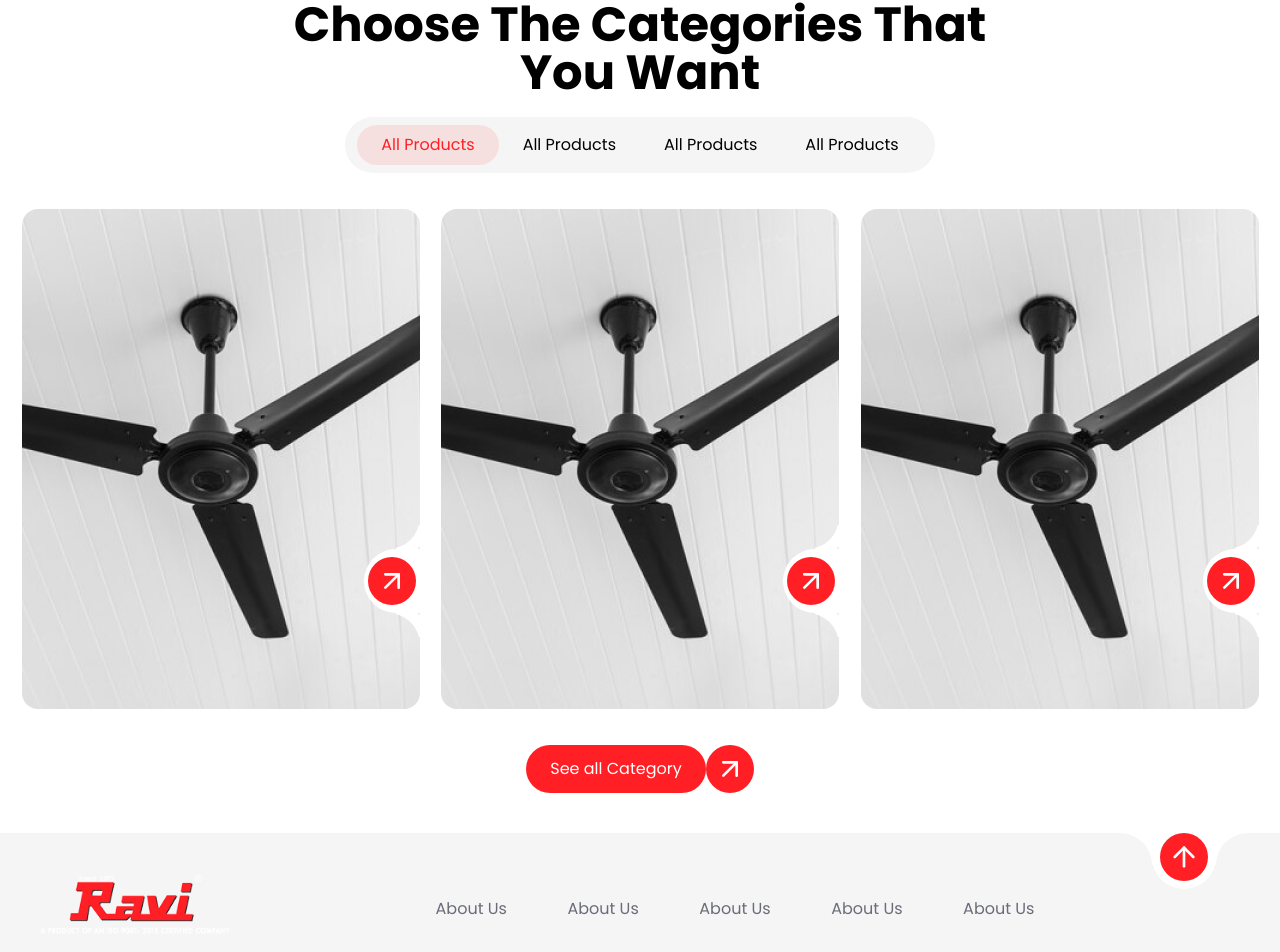
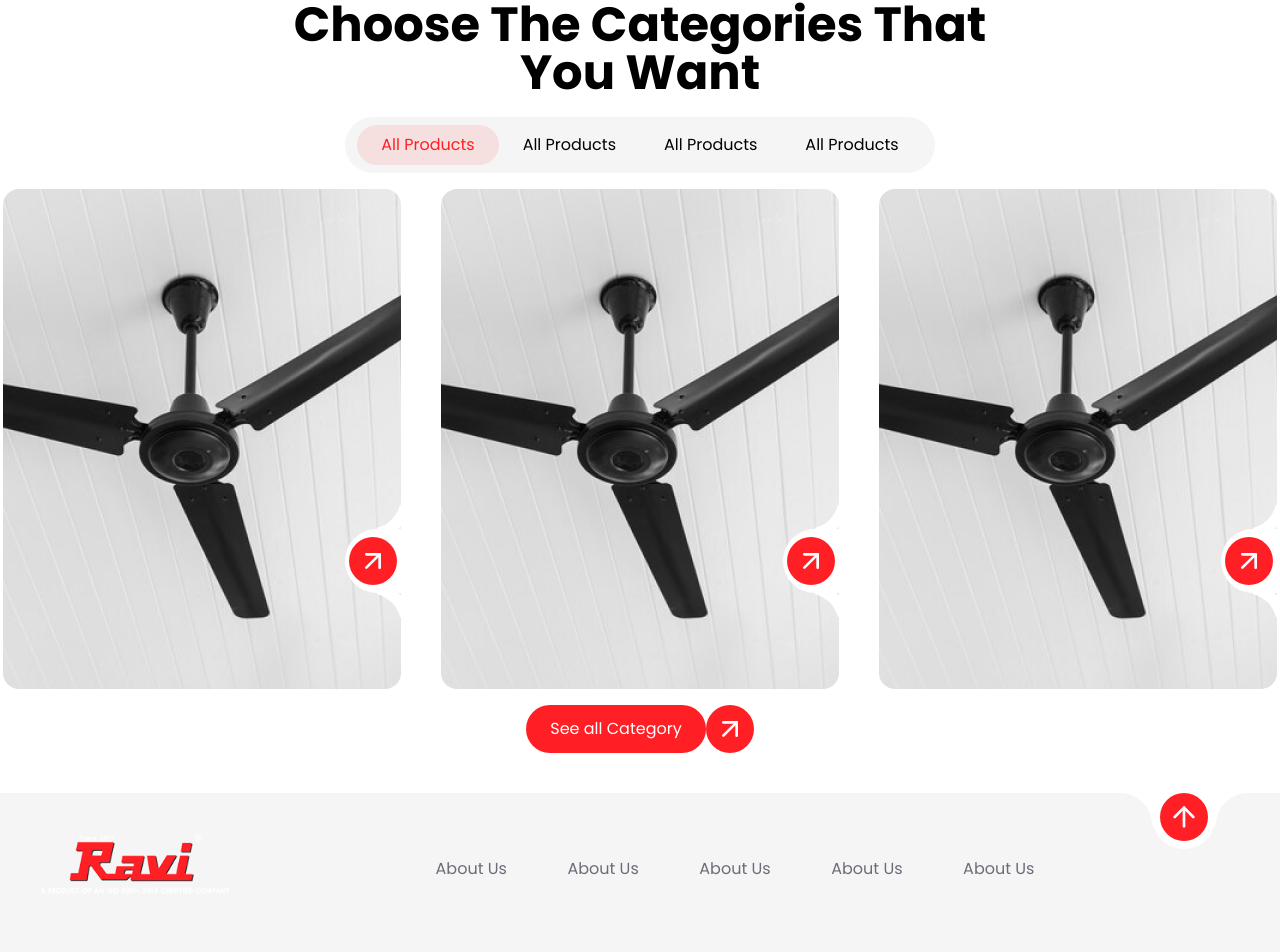
Before and after one commit to atulya-srivastava/ravi-fans, a React (Vite) app: page / in a window 1280 px wide. Shown: the part 1413-2365 px from the top of the page. Built offline with nearby package versions, Linux system fonts and the light colour scheme.

Commit message:
fixes overflow of buttons

```diff
--- a/src/components/Home/Categories/CategoryFour.jsx
+++ b/src/components/Home/Categories/CategoryFour.jsx
@@ -3,7 +3,7 @@ import ProductCard from "./../../../utils/ProductCard";
 
 const CategoryFour = () => {
   return (
-    <div className="flex flex-col lg:flex-row justify-evenly items-center w-full my-5">
+    <div className="grid sm:grid-cols-3 gap-2 lg:gap-10 place-items-center">
       <ProductCard img={"/ceiling-fan.png"} />
       <ProductCard img={"/ceiling-fan.png"} />
       <ProductCard img={"/ceiling-fan.png"} />
--- a/src/components/Home/Categories/CategoryOne.jsx
+++ b/src/components/Home/Categories/CategoryOne.jsx
@@ -3,7 +3,7 @@ import ProductCard from "./../../../utils/ProductCard";
 
 const CategoryOne = () => {
   return (
-    <div className="flex flex-col lg:flex-row justify-evenly items-center w-full my-5">
+    <div className="grid sm:grid-cols-3 gap-2 lg:gap-10 place-items-center">
       <ProductCard img={"/ceiling-fan.png"} />
       <ProductCard img={"/ceiling-fan.png"} />
       <ProductCard img={"/ceiling-fan.png"} />
--- a/src/components/Home/Categories/CategoryThree.jsx
+++ b/src/components/Home/Categories/CategoryThree.jsx
@@ -3,7 +3,7 @@ import ProductCard from "./../../../utils/ProductCard";
 
 const CategoryThree = () => {
   return (
-    <div className="flex flex-col lg:flex-row justify-evenly items-center w-full my-5">
+    <div className="grid sm:grid-cols-3 gap-2 lg:gap-10 place-items-center">
       <ProductCard img={"/ceiling-fan.png"} />
       <ProductCard img={"/ceiling-fan.png"} />
       <ProductCard img={"/ceiling-fan.png"} />
--- a/src/components/Home/Categories/CategoryTwo.jsx
+++ b/src/components/Home/Categories/CategoryTwo.jsx
@@ -3,7 +3,7 @@ import ProductCard from "./../../../utils/ProductCard";
 
 const CategoryTwo = () => {
   return (
-    <div className="flex flex-col lg:flex-row justify-evenly items-center w-full my-5">
+    <div className="grid sm:grid-cols-3 gap-2 lg:gap-10 place-items-center">
       <ProductCard img={"/ceiling-fan.png"} />
       <ProductCard img={"/ceiling-fan.png"} />
       <ProductCard img={"/ceiling-fan.png"} />
```
